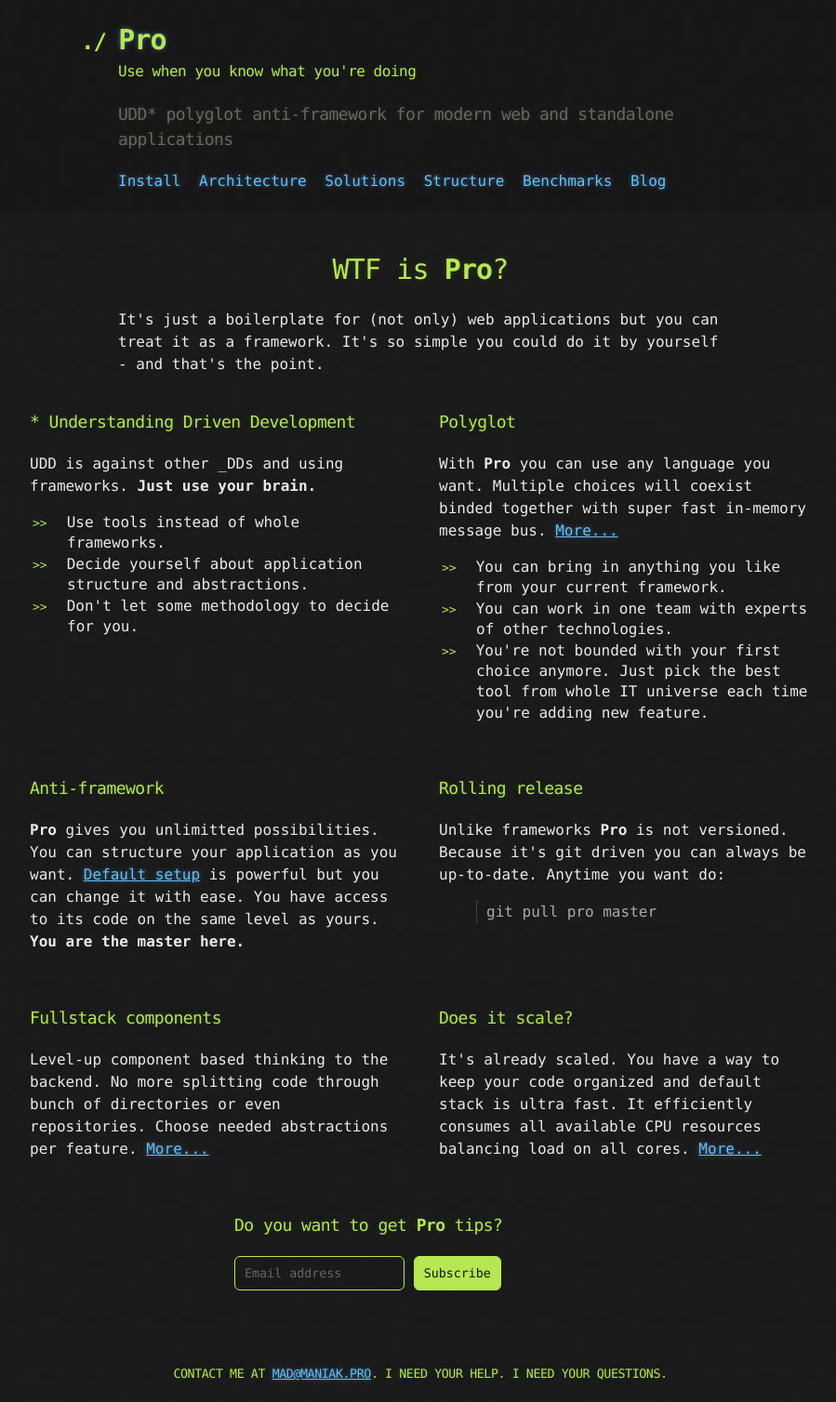
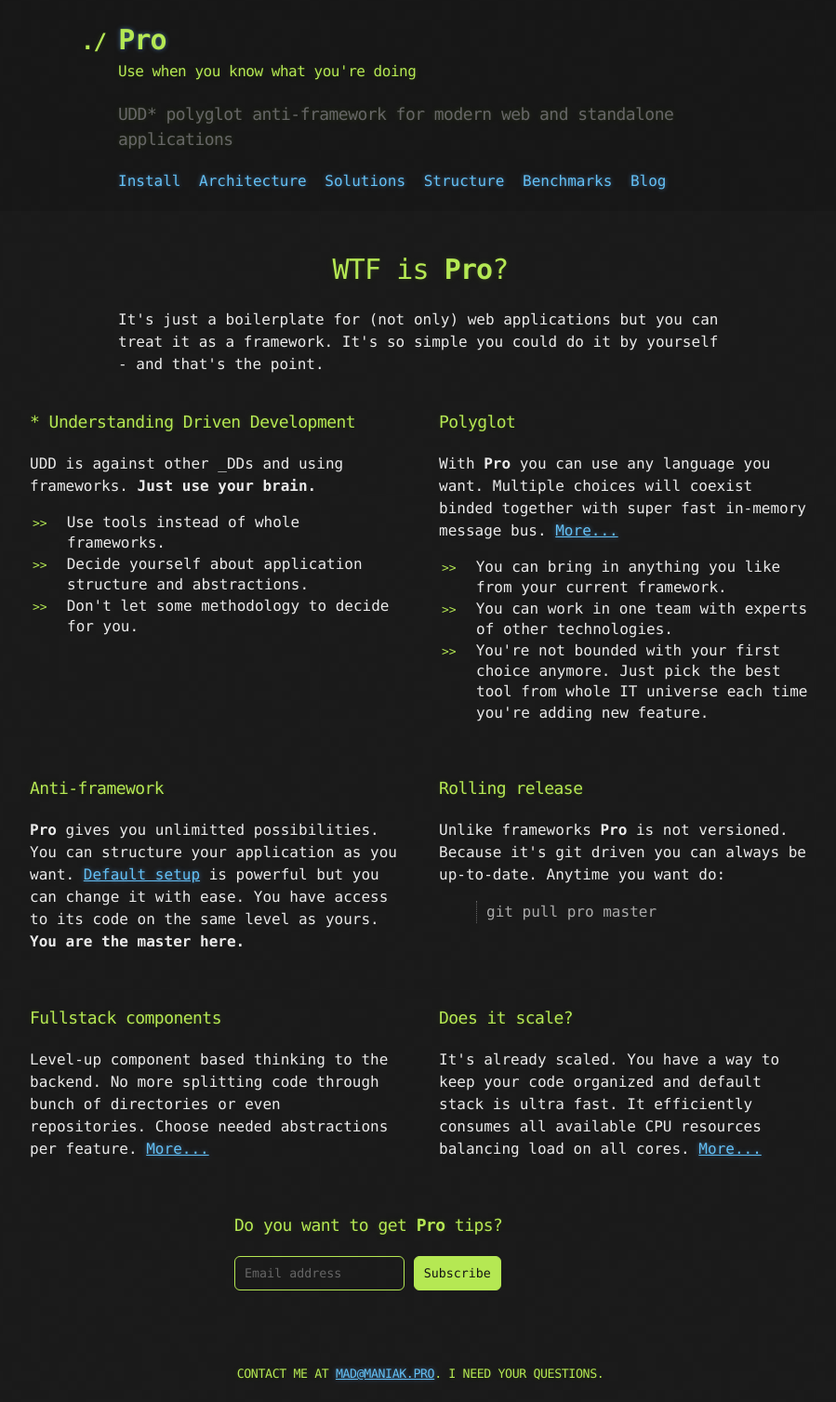
Before and after one commit to madmaniak/pro, a Jekyll site: the page built from index.html, in a window 1280 px wide. Shown: the whole page at 93% size, without its empty margins (188-1087 px from the left). Built offline with Jekyll 4.4.1, drawn with Linux system fonts in a browser that asks for light colours; Markdown is read by kramdown in place of the engine named in the settings.

Commit message:
no help needed

```diff
--- a/_layouts/default.html
+++ b/_layouts/default.html
@@ -38,7 +38,7 @@
     <div id="contact" class="container">
       <h5>
         CONTACT ME AT <a href="mailto://mad@maniak.pro">MAD@MANIAK.PRO</a>.
-        I NEED YOUR HELP. I NEED YOUR QUESTIONS.
+        I NEED YOUR QUESTIONS.
       </h5>
     </div>
   </body>
```
